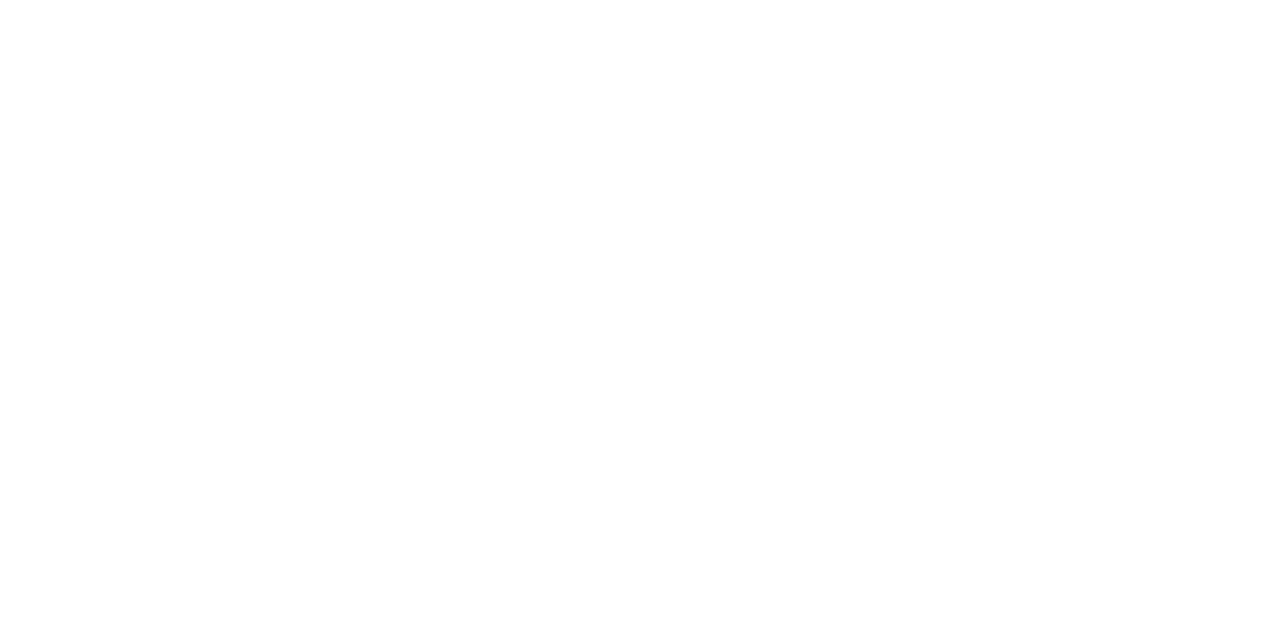
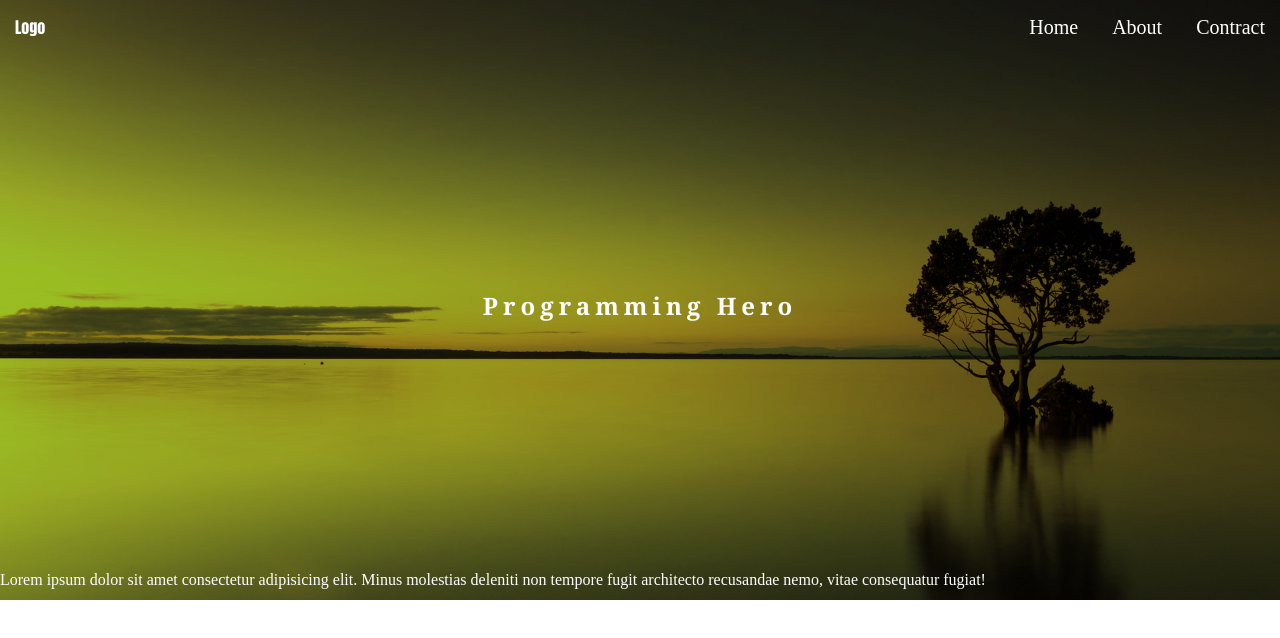
Before and after one commit to mdborhanuddin1/my-first-repo, a plain HTML site: page index.html in a window 1280 px wide. Drawn offline with Linux system fonts and the light colour scheme.

Commit message:
added file

```diff
--- /dev/null
+++ b/index-style.css
@@ -0,0 +1,39 @@
+body{
+    margin: 0;
+}
+.header{
+    background-image: url(tree.jpg);
+    height: 600px;
+    background-size: 100%;
+    background-repeat: no-repeat;
+    background-blend-mode: multiply;
+    background-color: yellowgreen;
+    color: white;
+}
+ul{
+    float: right;
+}
+
+ul li{
+    list-style-type: none;
+    display: inline;
+    margin: 0;
+    padding: 15px;
+    /* float: right; */
+    font-size: 20px;
+}
+.logo{
+    padding: 15px;
+    font-weight: 600;
+    font-family: Impact, Haettenschweiler, 'Arial Narrow Bold', sans-serif;
+}
+h2{
+    font-family: Cambria, Cochin, Georgia, Times, 'Times New Roman', serif;
+    letter-spacing: 5px;
+    margin: auto;
+    height: 500px;
+    width: 100%;
+    justify-content: center;
+    align-items: center;
+    display: flex;
+}
--- a/index.html
+++ b/index.html
@@ -5,8 +5,22 @@
     <meta http-equiv="X-UA-Compatible" content="IE=edge">
     <meta name="viewport" content="width=device-width, initial-scale=1.0">
     <title>My-First-Repo</title>
+    <link rel="stylesheet" href="index-style.css">
 </head>
 <body>
-
+    <div class="header">
+        <div class="nav">
+            <div class="menu">
+                <ul>
+                    <li>Home</li>
+                    <li>About</li>
+                    <li>Contract</li>
+                </ul>
+                <div class="logo">Logo</div>
+            </div>
+        </div>
+        <h2>Programming Hero</h2>
+        <p>Lorem ipsum dolor sit amet consectetur adipisicing elit. Minus molestias deleniti non tempore fugit architecto recusandae nemo, vitae consequatur fugiat!</p>
+    </div>
 </body>
 </html>
```
Also changed, not shown: tree.jpg (added).
